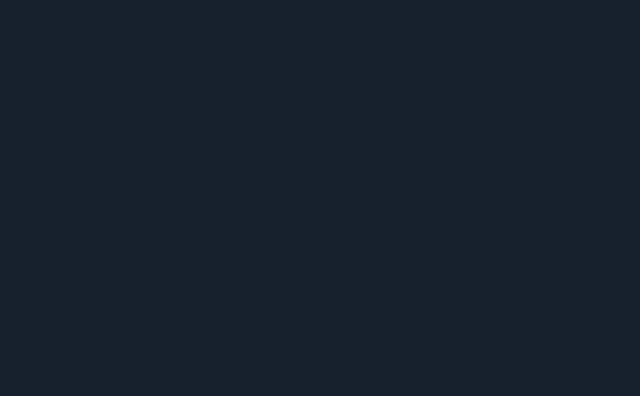
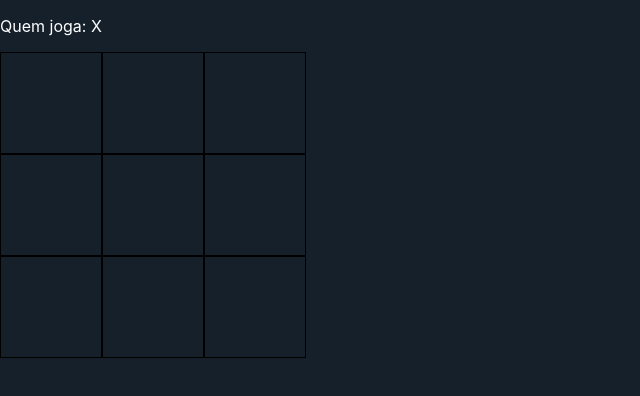
Before and after one commit to viniciustixu/CursoReactCFB, a React (Create React App) app in the folder my-app/: page / in a window 1280 px wide. Shown: the top 396 px of the page, without its empty margins (0-640 px from the left). Built offline with nearby package versions, Linux system fonts and the light colour scheme.

Commit message:
Jogo da Velha PT.3

```diff
--- a/my-app/src/App.js
+++ b/my-app/src/App.js
@@ -47,22 +47,28 @@
     return (
       <div style={tabu}>
         <div style={tabuLinha}>
-          <div style={casa} data-pos='00' onClick="">{j[0][0]}</div>
-          <div style={casa} data-pos='01' onClick="">{j[0][1]}</div>
-          <div style={casa} data-pos='02' onClick="">{j[0][2]}</div>
+          <div style={casa} data-pos='00' onClick={(e) => joga(e)}>{j[0][0]}</div>
+          <div style={casa} data-pos='01' onClick={(e) => joga(e)}>{j[0][1]}</div>
+          <div style={casa} data-pos='02' onClick={(e) => joga(e)}>{j[0][2]}</div>
         </div>
         <div style={tabuLinha}>
-          <div style={casa} data-pos='10' onClick="">{j[1][0]}</div>
-          <div style={casa} data-pos='11' onClick="">{j[1][1]}</div>
-          <div style={casa} data-pos='12' onClick="">{j[1][2]}</div>
+          <div style={casa} data-pos='10' onClick={(e) => joga(e)}>{j[1][0]}</div>
+          <div style={casa} data-pos='11' onClick={(e) => joga(e)}>{j[1][1]}</div>
+          <div style={casa} data-pos='12' onClick={(e) => joga(e)}>{j[1][2]}</div>
         </div>
         <div style={tabuLinha}>
-          <div style={casa} data-pos='20' onClick="">{j[2][0]}</div>
-          <div style={casa} data-pos='21' onClick="">{j[2][1]}</div>
-          <div style={casa} data-pos='22' onClick="">{j[2][2]}</div>
+          <div style={casa} data-pos='20' onClick={(e) => joga(e)}>{j[2][0]}</div>
+          <div style={casa} data-pos='21' onClick={(e) => joga(e)}>{j[2][1]}</div>
+          <div style={casa} data-pos='22' onClick={(e) => joga(e)}>{j[2][2]}</div>
         </div>
       </div>
     );
+  };
+
+  const BtnJogarNovamente = () => {
+    if (!jogando) {
+      return <button onClick={() => reiniciar()}>Jogar novamente</button>;
+    }
   };
 
   const verificaVitoria = () => {
@@ -102,10 +108,8 @@
     // diagonal 1
     pontos = 0;
     for (let d = 0; d < 3; d++) {
-      if (jogo[d][d]) {
-        if (jogo[l][c] == simboloAtual) {
-          pontos++;
-        }
+      if (jogo[d][d] == simboloAtual) {
+        pontos++;
       }
     }
     if (pontos >= 3) {
@@ -134,7 +138,7 @@
 
   const retPos = (e) => {
     const p = e.target.getAttribute('data-pos');
-    const pos = [parseInt(p.subString(0, 1)), parseInt(p.subString(1, 2))];
+    const pos = [parseInt(p.substring(0, 1)), parseInt(p.substring(1, 2))];
     return pos;
   };
 
@@ -146,11 +150,43 @@
     }
   };
 
+  const joga = (e) => {
+    if (jogando) {
+      if (verificaEspacoVazio(e)) {
+        jogo[retPos(e)[0]][retPos(e)[1]] = simboloAtual;
+        trocaJogador();
+        if (verificaVitoria()) {
+          trocaJogador();
+          alert('Jogador ' + simboloAtual + ' venceu!');
+          setJogando(false);
+        } else {
+
+        }
+      }
+    }
+  };
+
+  const reiniciar = () => {
+    setJogando(true);
+    setJogo(jogoInicial);
+    setSimboloAtual('X');
+  };
+
 
 
   return (
     <>
+      <div>
+        <p>Quem joga: {simboloAtual}</p>
+      </div>
 
+      <div>
+        {tabuleiro(jogo)}
+      </div>
+
+      <div>
+        {BtnJogarNovamente()}
+      </div>
     </>
   );
 };
```
